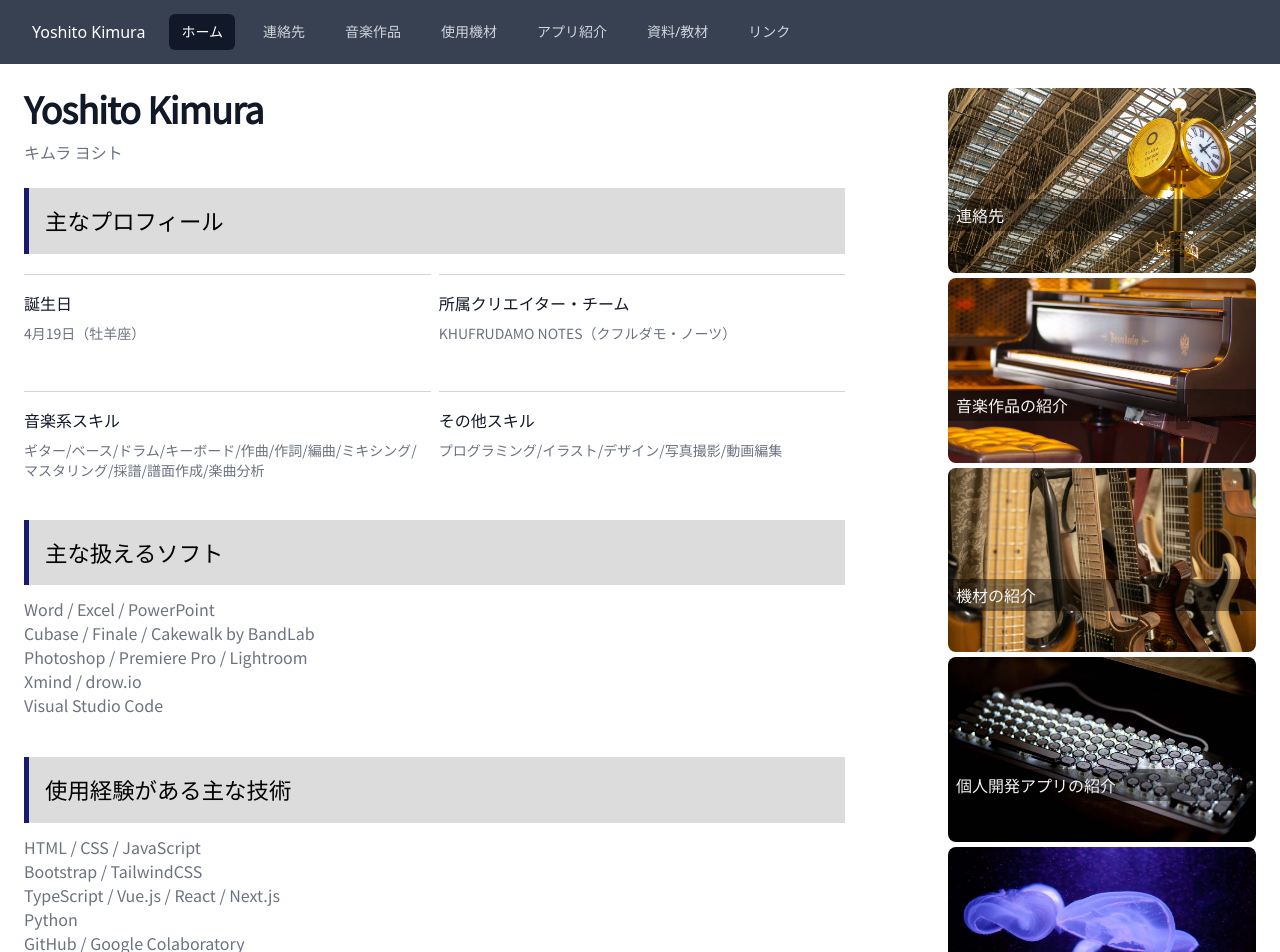
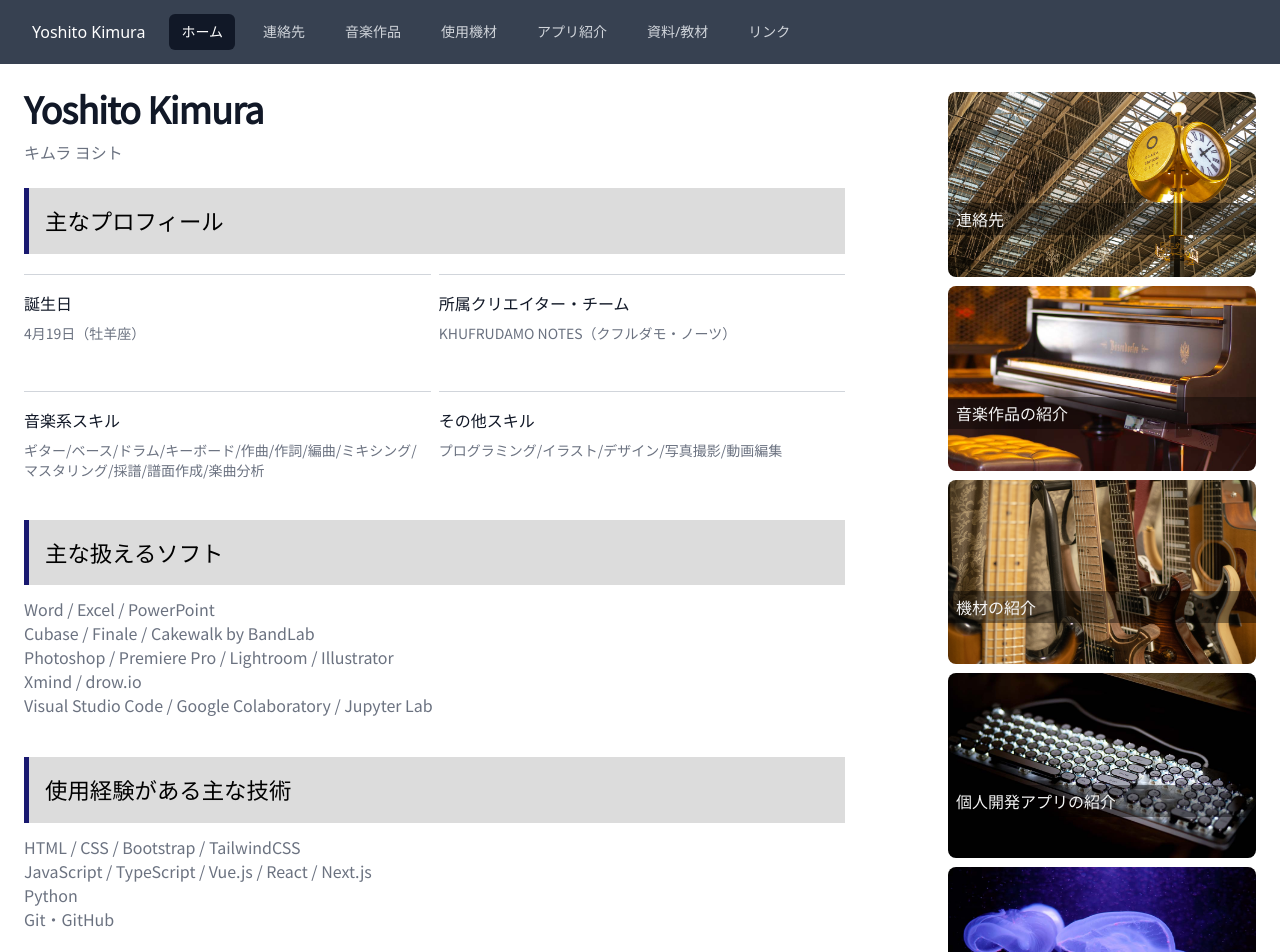
Before and after one commit to Yoshito924/my-portfolio, a Next.js app: page / in a window 1280 px wide. Shown: the top 952 px of the page. Built offline with nearby package versions, Linux system fonts and the light colour scheme.

Commit message:
写真配置の微調整など

```diff
--- a/pages/contact.tsx
+++ b/pages/contact.tsx
@@ -43,7 +43,7 @@ class Contact extends React.Component {
                                     <h3 className={styles.midashi}>キムラ ヨシト個人へ</h3>
 
                                     <p className="my-2">
-                                        下記のメールアドレスより、お気軽にメッセージをお送りください。
+                                        下記のメールアドレスより お気軽にメッセージをお送りください。
                                     </p>
                                     <p className="my-2">
                                         ・kimurayoshito924★gmail.com（★→@）
@@ -53,7 +53,7 @@ class Contact extends React.Component {
 
                                     <h3 className={styles.midashi}>クフルダモ・ノーツへ</h3>
                                     <p className="my-2">
-                                        下記のメールアドレス、<a href="https://docs.google.com/forms/d/e/1FAIpQLSfgnCc6hhg71MmCz6qvoVkitKZ6K1dtLXei0DPxduDf7NfVlQ/viewform?embedded=true">Googleフォーム</a>よりお気軽にメッセージをお送りください。
+                                        下記のメールアドレス、<a href="https://docs.google.com/forms/d/e/1FAIpQLSfgnCc6hhg71MmCz6qvoVkitKZ6K1dtLXei0DPxduDf7NfVlQ/viewform?embedded=true">Googleフォーム</a>より お気軽にメッセージをお送りください。
                                     </p>
                                     <p className="my-2">
                                         ・info★khufrudamonotes.com（★→@）
--- a/pages/index.tsx
+++ b/pages/index.tsx
@@ -74,9 +74,9 @@ const Home: NextPage = () => {
                   <p className="mt-3 text-gray-500">
                     <p>Word / Excel / PowerPoint</p>
                     <p>Cubase / Finale / Cakewalk by BandLab</p>
-                    <p>Photoshop / Premiere Pro / Lightroom</p>
-                    <p>Xmind / drow.io</p>
-                    <p>Visual Studio Code</p>
+                    <p>Photoshop / Premiere Pro / Lightroom / Illustrator</p>
+                    <p>Xmind / drow.io </p>
+                    <p>Visual Studio Code / Google Colaboratory / Jupyter Lab</p>
                   </p>
 
                   <p className="my-2">　</p>
@@ -84,11 +84,10 @@ const Home: NextPage = () => {
                   <h3 className={styles.midashi}>使用経験がある主な技術</h3>
 
                   <p className="mt-3 text-gray-500">
-                    <p>HTML / CSS / JavaScript</p>
-                    <p>Bootstrap / TailwindCSS</p>
-                    <p>TypeScript / Vue.js / React / Next.js</p>
+                    <p>HTML / CSS / Bootstrap / TailwindCSS</p>
+                    <p>JavaScript / TypeScript / Vue.js / React / Next.js</p>
                     <p>Python</p>
-                    <p>GitHub / Google Colaboratory</p>
+                    <p>Git・GitHub</p>
                   </p>
 
                   <p className="my-2">　</p>
--- a/pages/originalMusic.tsx
+++ b/pages/originalMusic.tsx
@@ -84,6 +84,10 @@ class OriginalMusic extends React.Component {
                                             <p>→<a className={styles.linka} href={"https://www.youtube.com/playlist?list=PLe5DzYpSmVLnIichF3X6JEL5y7azsg9Nc"} target={"_blank"} rel={"noopener noreferrer"}>
                                                 ミュージックビデオ集(YouTube)
                                             </a></p>
+                                            <p className="my-2">　</p>
+                                            <p>→<a className={styles.linka} href={"https://linkco.re/768bB5a4?lang=ja"} target={"_blank"} rel={"noopener noreferrer"}>
+                                                配信サービス一覧
+                                            </a></p>
                                         </p>
 
 
@@ -111,6 +115,10 @@ class OriginalMusic extends React.Component {
                                             <p className="my-2">　</p>
                                             <p>→<a className={styles.linka} href={"https://www.youtube.com/playlist?list=PLe5DzYpSmVLly-bXLkWXChzlORQeFOvqm"} target={"_blank"} rel={"noopener noreferrer"}>
                                                 ミュージックビデオ集(YouTube)
+                                            </a></p>
+                                            <p className="my-2">　</p>
+                                            <p>→<a className={styles.linka} href={"https://linkco.re/ETgUYS1H?lang=ja"} target={"_blank"} rel={"noopener noreferrer"}>
+                                                配信サービス一覧
                                             </a></p>
                                         </p>
                                         <p className="mt-3 text-gray-500 sm:w-1/1 lg:w-2/5">
--- a/styles/Home.module.css
+++ b/styles/Home.module.css
@@ -85,7 +85,9 @@
 /* 全体の枠 */
 .imageText {
   position: relative;
+  margin-top: 0.25rem;
 }
+
 .imageText:hover {
   position: relative;
   transform: scale(1.05, 1.05);
```
